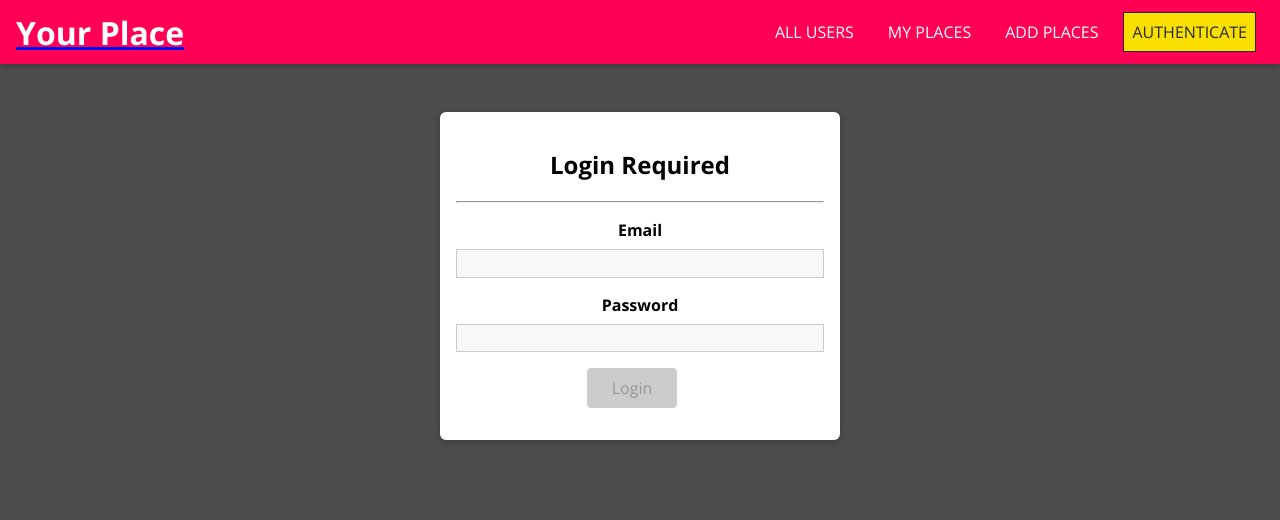
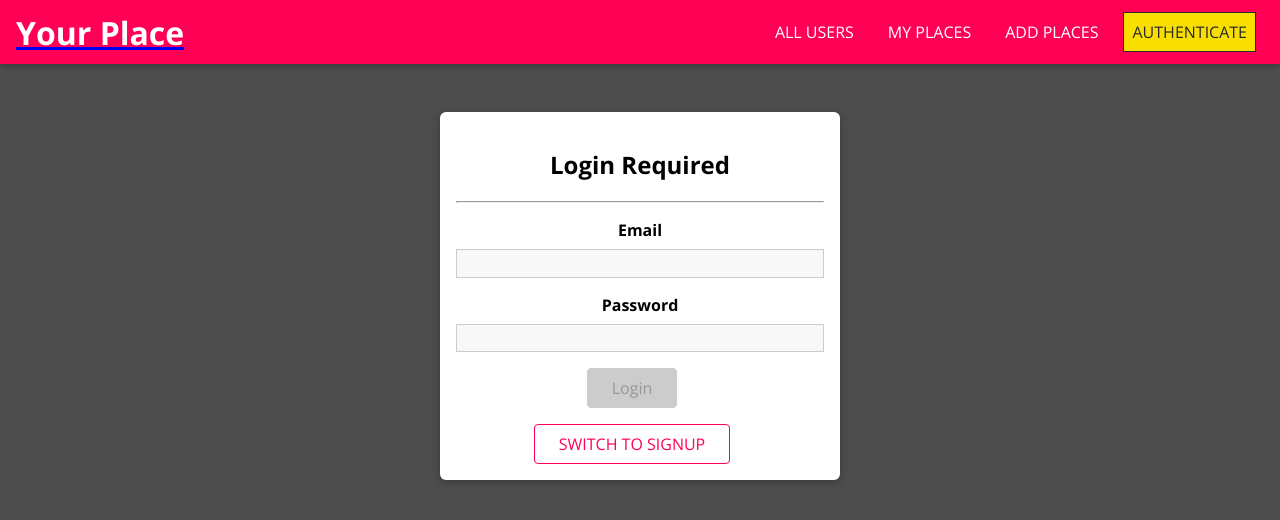
Before and after one commit to cjislegit/mer_location_sharing, a React (Create React App) app: page /auth in a window 1280 px wide. Shown: the top 520 px of the page. Built offline with nearby package versions, Linux system fonts and the light colour scheme.

Commit message:
Auth page switches from login to sign up

```diff
--- a/src/shared/hooks/form-hook.js
+++ b/src/shared/hooks/form-hook.js
@@ -5,6 +5,9 @@
     case 'INPUT_CHANGE':
       let formIsValid = true;
       for (const inputId in state.inputs) {
+        if (!state.inputs[inputId]) {
+          continue;
+        }
         if (inputId === action.inputId) {
           formIsValid = formIsValid && action.isValid;
         } else {
--- a/src/user/pages/AuthPage.js
+++ b/src/user/pages/AuthPage.js
@@ -1,4 +1,4 @@
-import React from 'react';
+import React, { useState } from 'react';
 
 import Input from '../../shared/components/FormElements/Input';
 import { useForm } from '../../shared/hooks/form-hook';
@@ -6,16 +6,42 @@
 import {
   VALIDATOR_EMAIL,
   VALIDATOR_MINLENGTH,
+  VALIDATOR_REQUIRE,
 } from '../../shared/components/util/validators';
 import Card from '../../shared/components/UIElements.js/Card';
 
 import './AuthPage.css';
 
 const AuthPage = () => {
-  const [formState, inputHandler] = useForm({
-    email: { value: '', isValid: false },
-    password: { value: '', isValid: false },
-  });
+  const [isLoginMode, setIsLoginMode] = useState(true);
+  const [formState, inputHandler, setFormData] = useForm(
+    {
+      email: { value: '', isValid: false },
+      password: { value: '', isValid: false },
+    },
+    false
+  );
+
+  const switchModeHandler = () => {
+    if (!isLoginMode) {
+      setFormData(
+        { ...formState.inputs, name: undefined },
+        formState.inputs.email.isValid && formState.inputs.password.isValid
+      );
+    } else {
+      setFormData(
+        {
+          ...formState.inputs,
+          name: {
+            value: '',
+            isValid: false,
+          },
+        },
+        false
+      );
+    }
+    setIsLoginMode((prevMode) => !prevMode);
+  };
 
   const authSubmitHandler = (e) => {
     e.preventDefault();
@@ -27,6 +53,17 @@
       <h2>Login Required</h2>
       <hr />
       <form onSubmit={authSubmitHandler}>
+        {!isLoginMode && (
+          <Input
+            element='input'
+            id='name'
+            type='text'
+            label='Your Name'
+            validators={[VALIDATOR_REQUIRE()]}
+            errorText='Please enter a name'
+            onInput={inputHandler}
+          />
+        )}
         <Input
           id='email'
           element='input'
@@ -46,9 +83,12 @@
           errorText='Password must be at least 7 character'
         />
         <Button type='submit' disabled={!formState.isValid}>
-          Login
+          {isLoginMode ? 'Login' : 'SIGNUP'}
         </Button>
       </form>
+      <Button inverse onClick={switchModeHandler}>
+        SWITCH TO {isLoginMode ? 'SIGNUP' : 'LOGIN'}
+      </Button>
     </Card>
   );
 };
```
